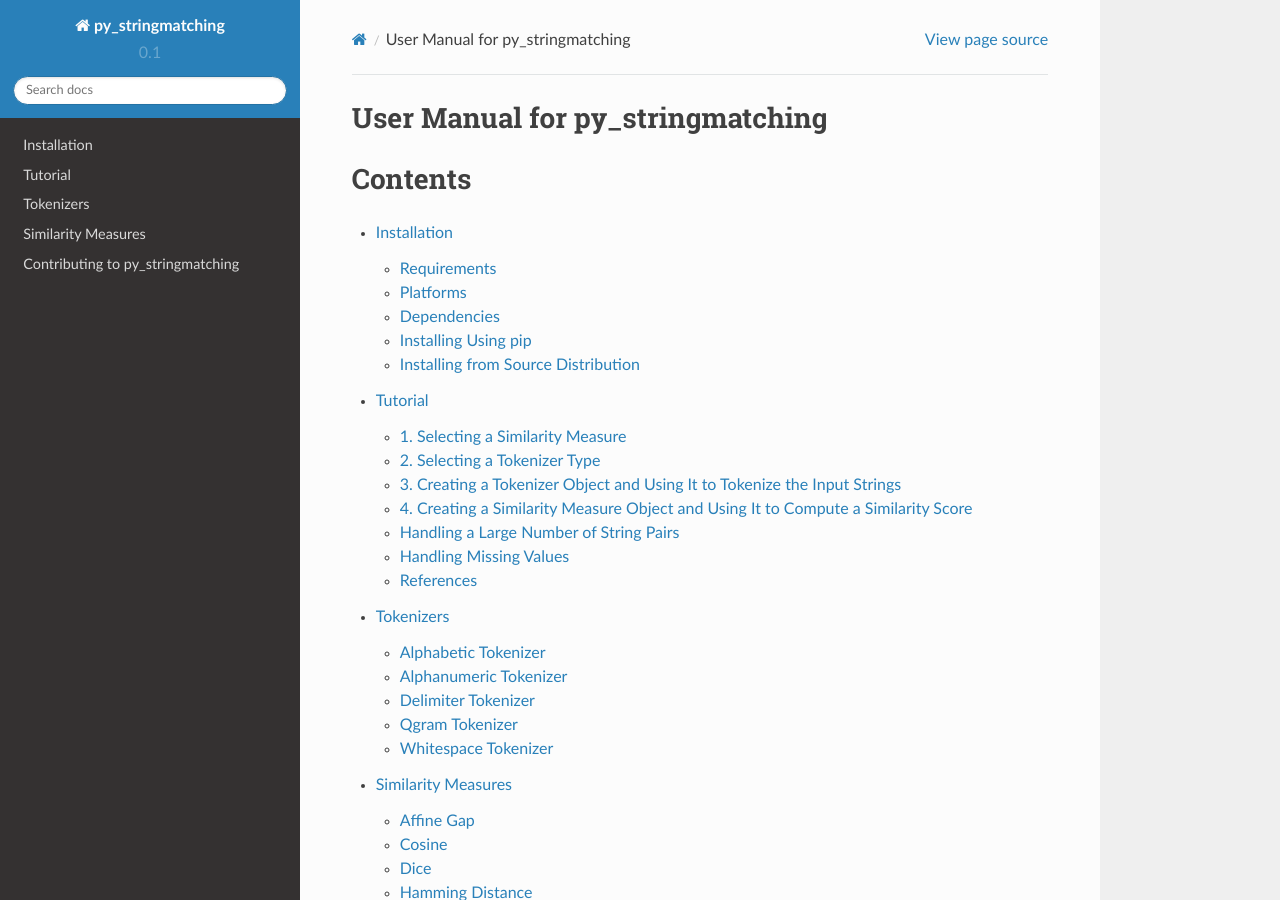
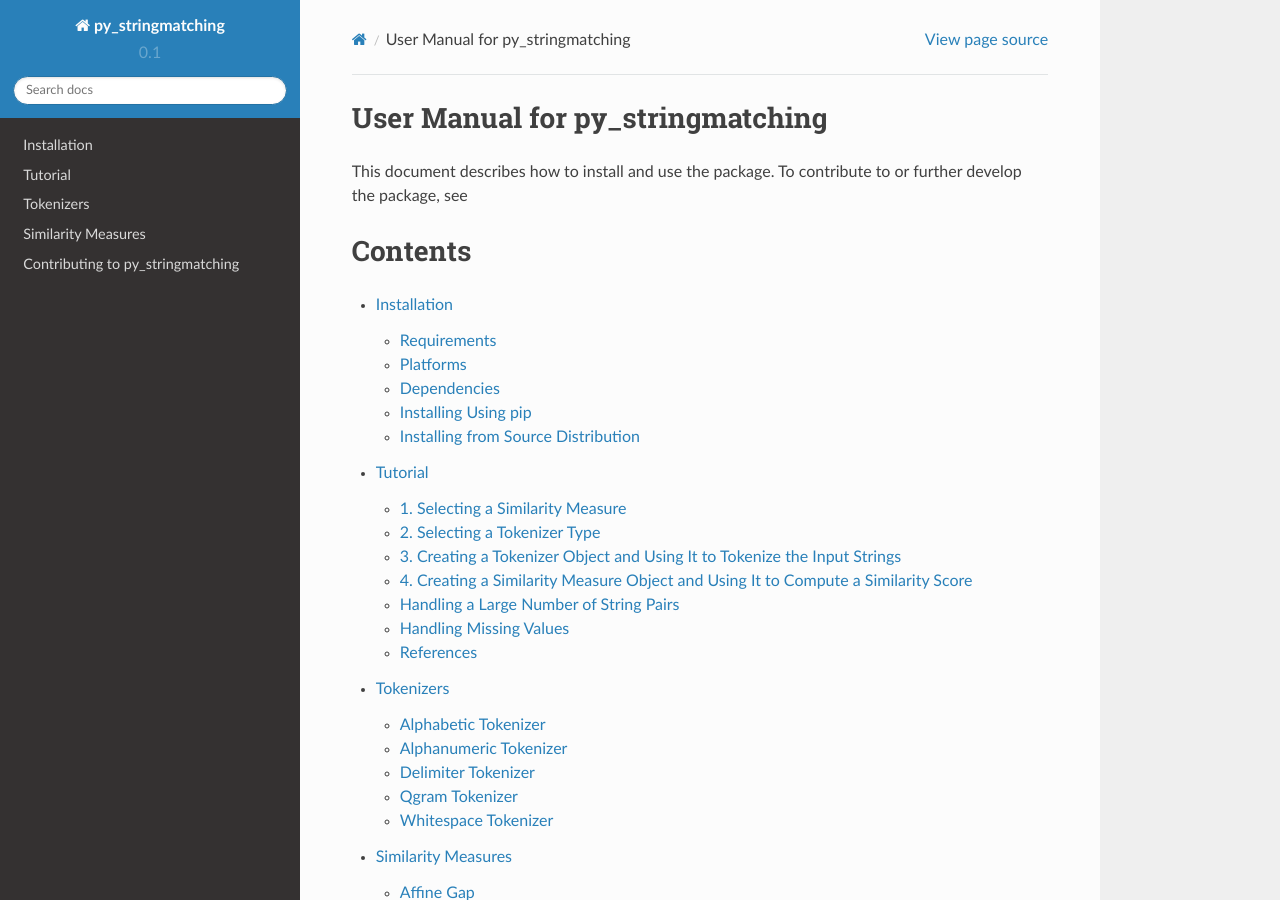
Before and after one commit to wynksaiddestroy/py_stringmatching, a Sphinx documentation site: the page built from docs/index.rst, in a window 1280 px wide and 900 px high. Built offline with Sphinx 7.4.7 and the Read the Docs theme 2.0.0, drawn with Linux system fonts in a browser that asks for light colours.

Commit message:
Updated index.rst

```diff
--- a/docs/index.rst
+++ b/docs/index.rst
@@ -1,5 +1,7 @@
 User Manual for py_stringmatching
 =================================
+
+This document describes how to install and use the package. To contribute to or further develop the package, see
 
 Contents
 ========
```
